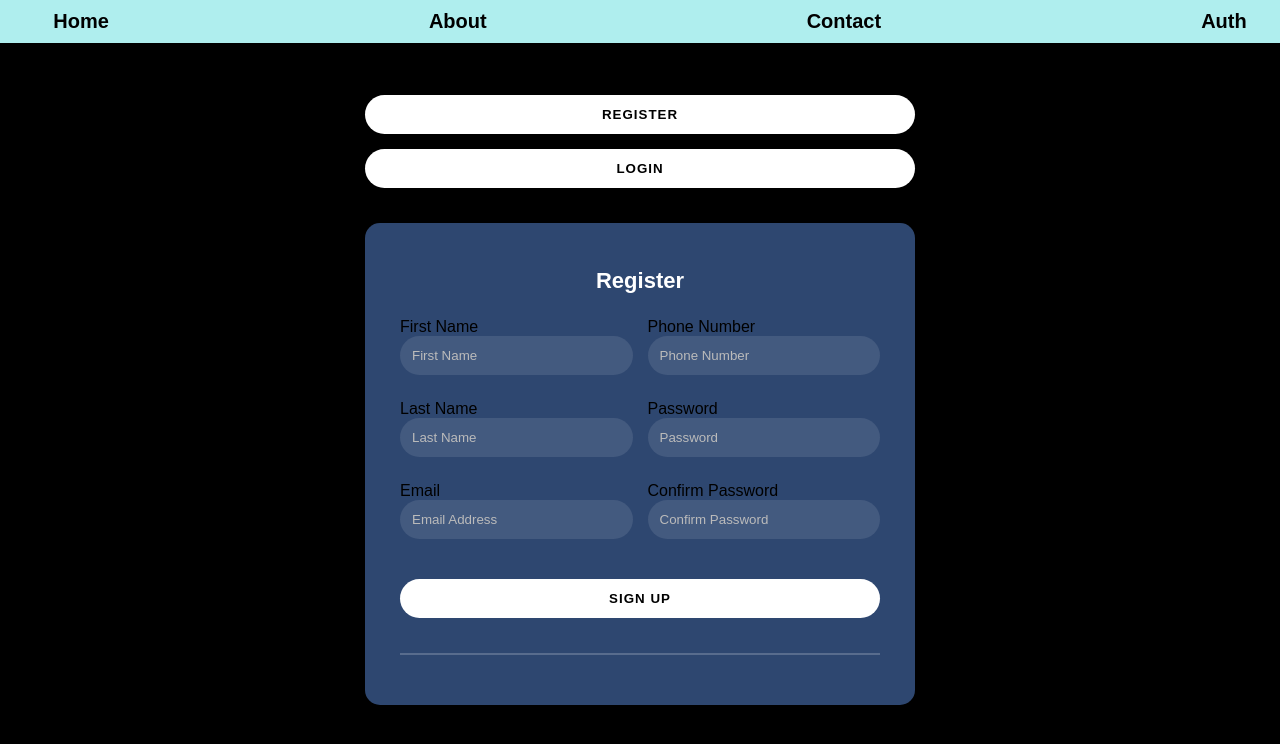
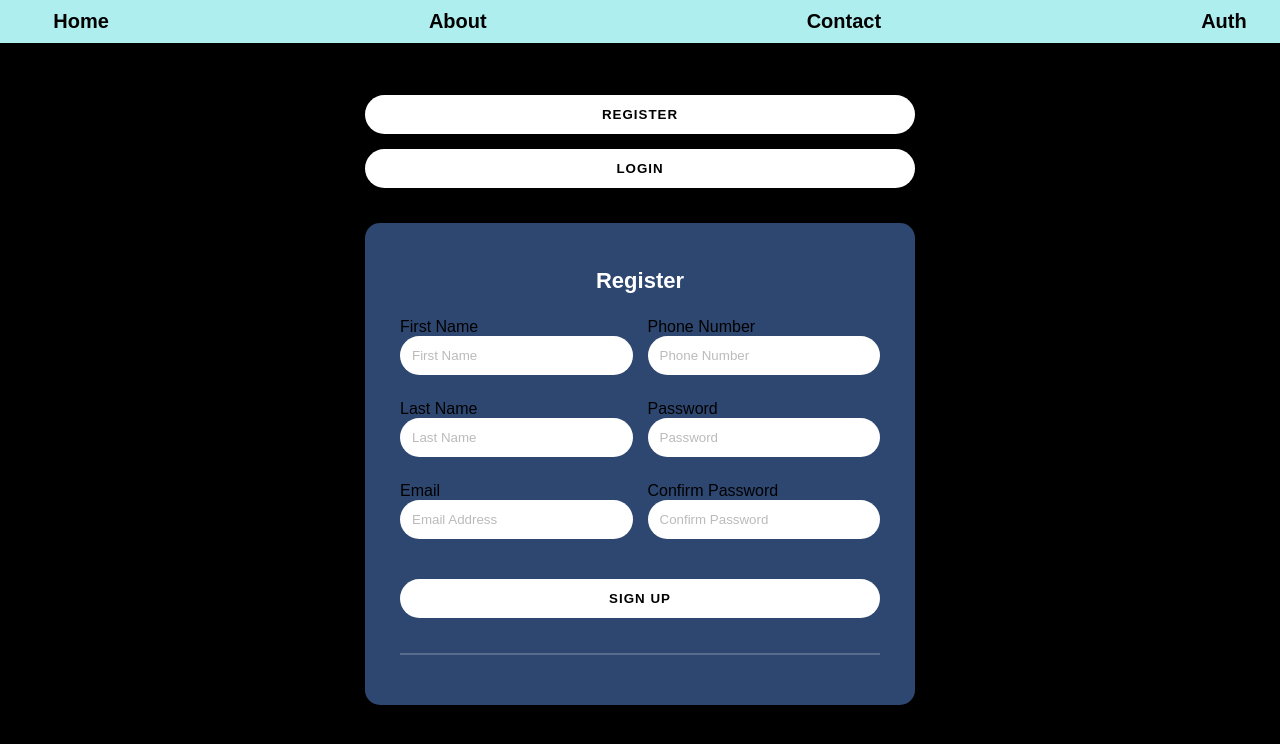
Before and after one commit to Eshhaa11/React-lesson1, a React (Create React App) app: page / in a window 1280 px wide. Shown: the top 744 px of the page. Built offline with nearby package versions, Linux system fonts and the light colour scheme.

Commit message:
style: Update LogInComponent box-shadow and input background for improved visibility

```diff
--- a/src/Components/LogInComponent.css
+++ b/src/Components/LogInComponent.css
@@ -14,7 +14,7 @@ body {
     padding: 40px 30px;
     width: 100%;
     max-width: 400px;
-    box-shadow: 0 10px 30px rgba(0, 0, 0, 0.5);
+    box-shadow: 0 10px 30px white;
     transform: rotateY(0);
     transition: transform 0.5s ease;
 }
@@ -29,7 +29,7 @@ input, button {
     width: 100%;
     padding: 12px;
     margin-bottom: 15px;
-    background: rgba(255, 255, 255, 0.1);
+    background: white;
     border: none;
     border-radius: 25px;
     color: #fff;
```
